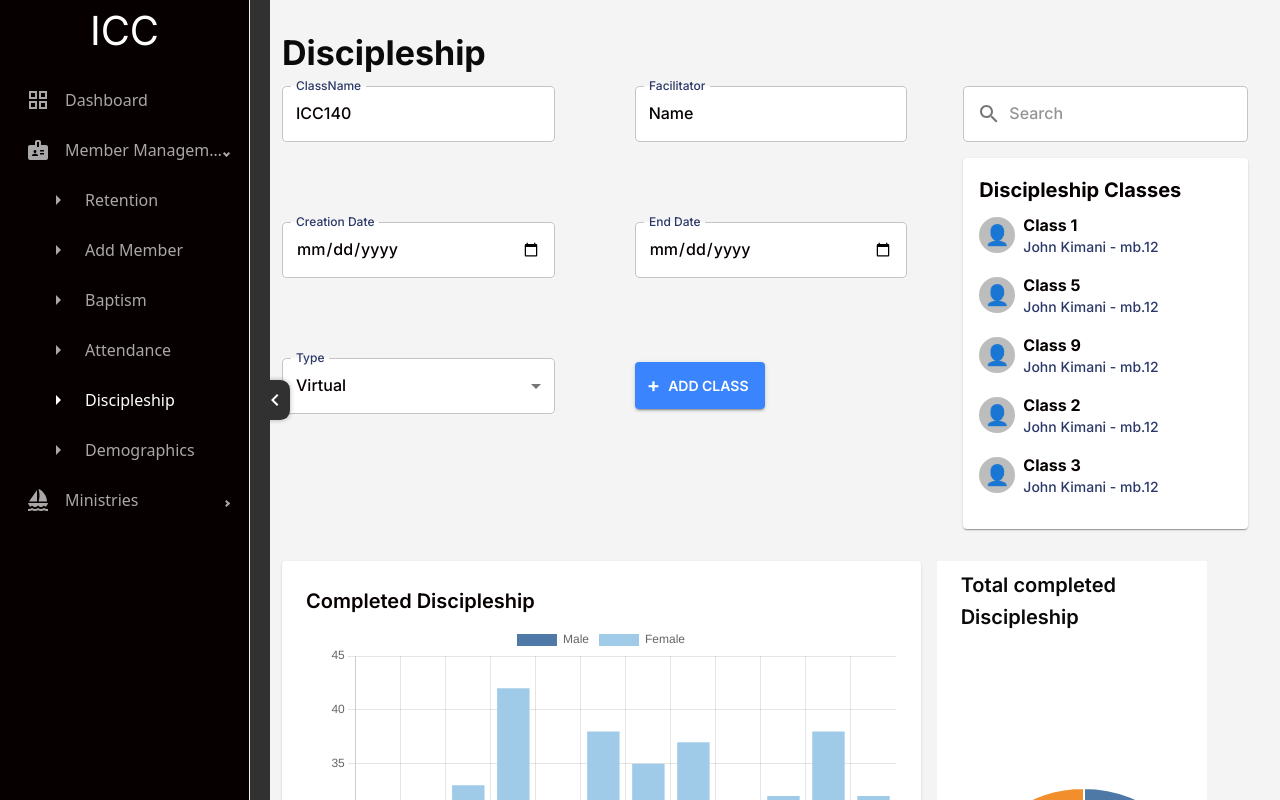
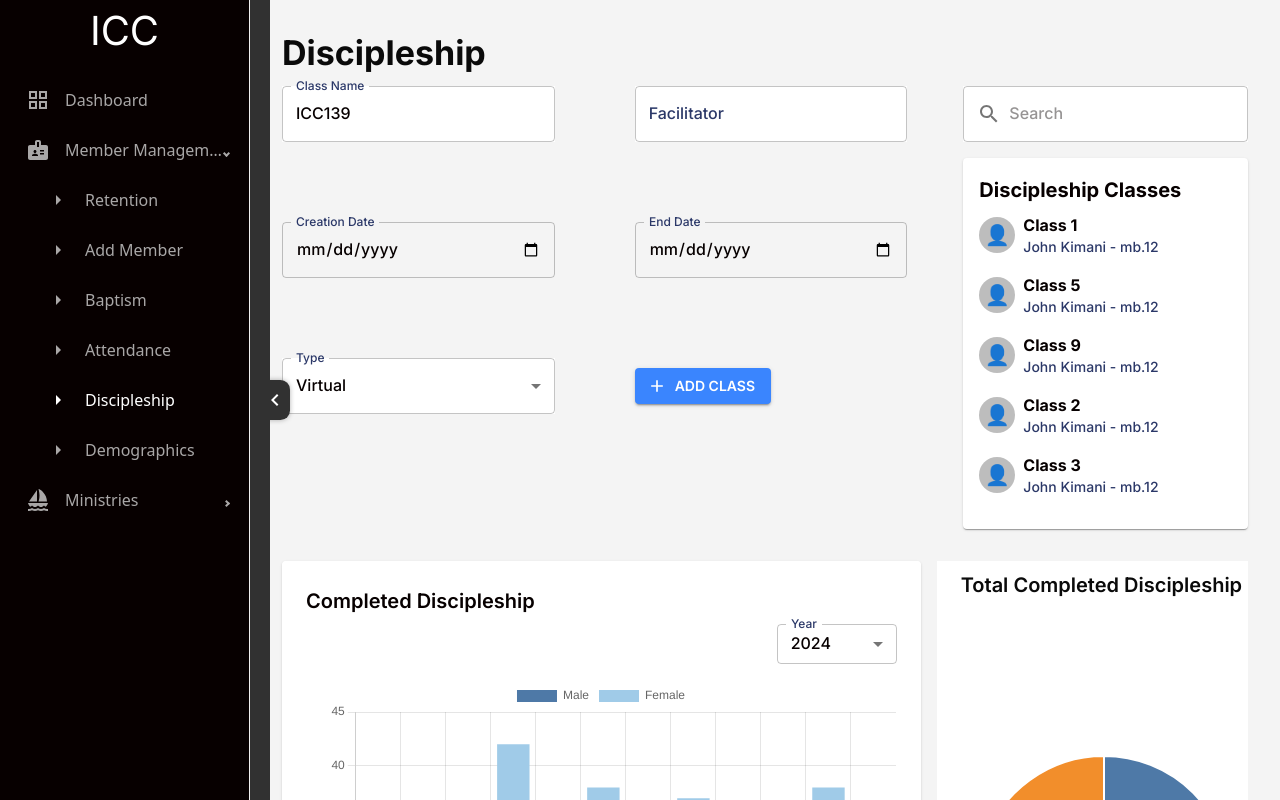
Before and after one commit to Tedmbg/statistics, a React (Vite) app in the folder ChurchBI/: page /discipleship in a window 1280 px wide. Built offline with nearby package versions, Linux system fonts and the light colour scheme.

Commit message:
modify layout

```diff
--- a/ChurchBI/src/components/BarChart.jsx
+++ b/ChurchBI/src/components/BarChart.jsx
@@ -1,15 +1,55 @@
 // components/BarChart.js
-import { Card, Typography } from "@mui/material";
+import {
+  Card,
+  Typography,
+  Select,
+  MenuItem,
+  FormControl,
+  InputLabel,
+} from "@mui/material";
+import { useState } from "react";
 import { Bar } from "react-chartjs-2";
 
-const BarChart = ({ data, options, title, height = 545 }) => {
+const BarChart = ({ data, options, title, height = 545, onDateChange }) => {
+  const [selectedDate, setSelectedDate] = useState("2024");
+
+  const handleDateChange = (event) => {
+    const newDate = event.target.value;
+    setSelectedDate(newDate);
+    if (onDateChange) {
+      onDateChange(newDate); // Inform parent of the change
+    }
+  };
+
   return (
-    <Card sx={{ padding: "1.5rem" ,backgroundColor:"#fff",boxShadow:"none"}}>
+    <Card
+      sx={{ padding: "1.5rem", backgroundColor: "#fff", boxShadow: "none" }}
+    >
       {title && (
         <Typography variant="h6" gutterBottom>
           {title}
         </Typography>
       )}
+
+      {/* Date Selector */}
+      <div style={{display:"flex",justifyContent:"flex-end"}}>
+        <FormControl sx={{ width: "120px", marginBottom: "1rem" }}>
+          <InputLabel id="date-select-label">Year</InputLabel>
+          <Select
+            labelId="date-select-label"
+            value={selectedDate}
+            onChange={handleDateChange}
+            label="Year"
+            size="small"
+          >
+            {/* Add desired year options */}
+            <MenuItem value="2024">2024</MenuItem>
+            <MenuItem value="2023">2023</MenuItem>
+            <MenuItem value="2016">2016</MenuItem>
+          </Select>
+        </FormControl>
+      </div>
+
       <div style={{ height }}>
         <Bar data={data} options={options} />
       </div>
--- /dev/null
+++ b/ChurchBI/src/data/createClass.js
@@ -0,0 +1,11 @@
+import axios from "axios";
+
+export const createClass = async (classData) => {
+  try {
+    const response = await axios.post("/api/discipleship-classes_add", classData);
+    return response.data; // Return success response
+  } catch (error) {
+    console.error("Error creating class:", error);
+    throw error; // Propagate error to handle it in the component
+  }
+};
--- a/ChurchBI/src/pages/membership-management/discipleship/Discipleship.jsx
+++ b/ChurchBI/src/pages/membership-management/discipleship/Discipleship.jsx
@@ -1,3 +1,4 @@
+import  { useState } from "react";
 import {
   Box,
   Grid,
@@ -10,20 +11,60 @@ import {
   MenuItem,
 } from "@mui/material";
 import SearchIcon from "@mui/icons-material/Search";
+import AddIcon from "@mui/icons-material/Add";
 import AbsenteeList from "./AbsenteeList";
 import BarChart from "../../../components/BarChart";
 import DoughnutC from "../../../components/DoughnutC";
+import { createClass } from "../../../data/createClass";
 
-
-// automate name calling
-function generateClassName(){
-  let className = "ICC" ;
-  let number = Math.round(Math.random() * 100) + 100
-  let fullName = `${className}${number}`
-  return fullName
-}
+// Function to generate a random class name
+const generateClassName = () => {
+  const className = "ICC";
+  const number = Math.floor(Math.random() * 100) + 100; // Use floor for integer
+  return `${className}${number}`;
+};
 
 export default function Discipleship() {
+  // State for form data
+  const [formData, setFormData] = useState({
+    class_name: generateClassName(),
+    instructor: "",
+    creation_date: "",
+    end_date: "",
+    description: "",
+    type: "Virtual",
+  });
+
+  // Handle input changes
+  const handleChange = (e) => {
+    const { name, value } = e.target;
+    setFormData((prevData) => ({
+      ...prevData,
+      [name]: value,
+    }));
+  };
+
+  // Handle form submission
+  const handleSubmit = async () => {
+    try {
+      const result = await createClass(formData);
+      console.log("Class created successfully:", result);
+      // Reset form or show success message
+      setFormData({
+        class_name: generateClassName(),
+        instructor: "",
+        creation_date: "",
+        end_date: "",
+        description: "",
+        type: "Virtual",
+      });
+    } catch (error) {
+      console.error("Error creating class:", error);
+      // Show error message
+    }
+  };
+
+  // Sample chart data and options
   const barChartData = {
     labels: [
       "Jan",
@@ -55,7 +96,7 @@ export default function Discipleship() {
 
   const barChartOptions = {
     responsive: true,
-    maintainAspectRatio: false, // Allow the chart to fill its container
+    maintainAspectRatio: false,
     scales: {
       x: { stacked: true },
       y: {
@@ -78,12 +119,20 @@ export default function Discipleship() {
 
   const doughnutOptions = {
     responsive: true,
-    maintainAspectRatio: false, // Allow the chart to fill its container
+    maintainAspectRatio: false,
     plugins: {
       legend: {
         position: "bottom",
       },
     },
+  };
+
+  // Placeholder function for date change handling
+  const handleDateChange = (newDate) => {
+    // Implement data fetching based on the newDate
+    // For example:
+    // const updatedData = fetchDataForYear(newDate);
+    // setBarChartData(updatedData);
   };
 
   return (
@@ -96,68 +145,84 @@ export default function Discipleship() {
         {/* Left Section - Form */}
         <Grid item xs={12} md={8}>
           <Grid container spacing={10}>
+            {/* Class Name */}
             <Grid item xs={12} sm={6}>
               <TextField
                 fullWidth
-                label="ClassName"
+                label="Class Name"
                 variant="outlined"
-                defaultValue={generateClassName()}
+                name="class_name"
+                value={formData.class_name}
+                onChange={handleChange}
                 sx={{
-                  backgroundColor: "#FFFF",
+                  backgroundColor: "#FFFFFF",
                 }}
               />
             </Grid>
+
+            {/* Facilitator */}
             <Grid item xs={12} sm={6}>
               <TextField
                 fullWidth
                 label="Facilitator"
                 variant="outlined"
-                defaultValue="Name"
+                name="instructor"
+                value={formData.instructor}
+                onChange={handleChange}
                 sx={{
-                  backgroundColor: "#FFFF",
+                  backgroundColor: "#FFFFFF",
                 }}
-              >
-              </TextField>
+              />
             </Grid>
+
+            {/* Creation Date */}
             <Grid item xs={12} sm={6}>
               <TextField
                 fullWidth
                 label="Creation Date"
                 variant="outlined"
                 type="date"
-                sx={{
-                  backgroundColor: "#FFFF",
-                }}
+                name="creation_date"
+                value={formData.creation_date}
+                onChange={handleChange}
                 InputLabelProps={{ shrink: true }}
               />
             </Grid>
+
+            {/* End Date */}
             <Grid item xs={12} sm={6}>
               <TextField
                 fullWidth
                 label="End Date"
                 variant="outlined"
                 type="date"
-                sx={{
-                  backgroundColor: "#FFFF",
-                }}
+                name="end_date"
+                value={formData.end_date}
+                onChange={handleChange}
                 InputLabelProps={{ shrink: true }}
               />
             </Grid>
+
+            {/* Type */}
             <Grid item xs={12} sm={6}>
               <TextField
                 fullWidth
                 label="Type"
                 variant="outlined"
+                name="type"
+                value={formData.type}
+                onChange={handleChange}
                 select
-                defaultValue="Virtual"
                 sx={{
-                  backgroundColor: "#FFFF",
+                  backgroundColor: "#FFFFFF",
                 }}
               >
                 <MenuItem value="Virtual">Virtual</MenuItem>
                 <MenuItem value="In-person">In-person</MenuItem>
               </TextField>
             </Grid>
+
+            {/* Submit Button */}
             <Grid
               item
               xs={12}
@@ -168,7 +233,8 @@ export default function Discipleship() {
             >
               <Button
                 variant="contained"
-                startIcon={<span>+</span>}
+                onClick={handleSubmit}
+                startIcon={<AddIcon />}
                 sx={{
                   backgroundColor: "#3A85FE",
                   "&:hover": {
@@ -184,6 +250,7 @@ export default function Discipleship() {
 
         {/* Right Section - Search & Discipleship Classes */}
         <Grid item xs={12} md={4}>
+          {/* Search Field */}
           <TextField
             fullWidth
             variant="outlined"
@@ -195,11 +262,11 @@ export default function Discipleship() {
                 </InputAdornment>
               ),
             }}
-            sx={{ marginBottom: "1rem" ,  backgroundColor:"#fff"}}
+            sx={{ marginBottom: "1rem", backgroundColor: "#FFFFFF" }}
           />
 
           {/* Discipleship Classes List */}
-          <Card sx={{ padding: "1rem" ,backgroundColor:"#FFF"}}>
+          <Card sx={{ padding: "1rem", backgroundColor: "#FFFFFF" }}>
             <Typography variant="h6" fontWeight="bold" gutterBottom>
               Discipleship Classes
             </Typography>
@@ -228,31 +295,28 @@ export default function Discipleship() {
       <Grid container spacing={2} mt={2}>
         {/* Completed Discipleship - Bar Chart */}
         <Grid item xs={12} md={8}>
-          <Card sx={{ height: 630 ,backgroundColor:"#FFF" }}>
+          <Card sx={{ height: 730, backgroundColor: "#FFFFFF" }}>
             <BarChart
               data={barChartData}
               options={barChartOptions}
               title="Completed Discipleship"
+              onDateChange={handleDateChange}
             />
           </Card>
         </Grid>
 
         {/* Disciples Classes - Donut Chart */}
-        <Grid item xs={12} md={3.5}>
-          <Box
-          backgroundColor="#FFF"
-          pt={1}
-          pl={3}
-          >
-          <Typography variant="h6">Total completed Discipleship</Typography>
+        <Grid item xs={12} md={4}>
+          <Box backgroundColor="#FFFFFF" pt={1} pl={3}>
+            <Typography variant="h6">Total Completed Discipleship</Typography>
             <Card
               sx={{
                 height: 600,
                 display: "flex",
                 justifyContent: "center",
                 alignItems: "center",
-              backgroundColor:"#FFF",
-              boxShadow:"none"
+                backgroundColor: "#FFFFFF",
+                boxShadow: "none",
               }}
             >
               <DoughnutC data={doughnutData} options={doughnutOptions} />
```
Also changed, not shown: ChurchBI/src/pages/membership-management/retantionRate/RetentionRate.jsx (+2 -44 lines). Lines whose indentation alone changed are shown as unchanged.
